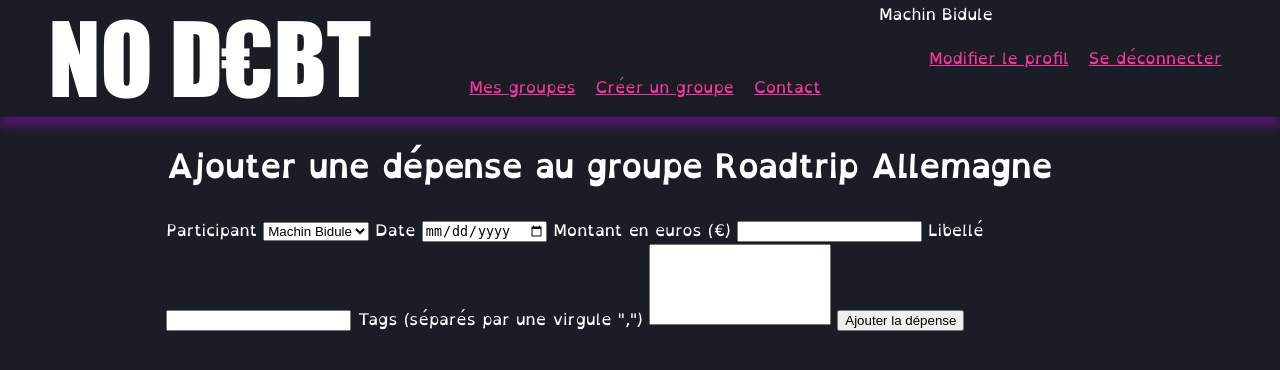
After one commit to Hendremy/NoDebt, a PHP site: page /addExpenseId000001.html in a window 1280 px wide. The commit adds this page. Shown: the top 370 px of the page. Run offline with PHP 8.4, Linux system fonts and the light colour scheme.

Commit message:
Ajouter une dépense fait A faire, ajouter scan

```diff
--- /dev/null
+++ b/addExpenseId000001.html
@@ -0,0 +1,50 @@
+<!DOCTYPE html>
+<html lang="fr">
+<head>
+    <meta charset="utf-8">
+    <title>No Debt - Ajouter une dépense au groupe Roadtrip Allemagne</title>
+    <link rel="stylesheet" href="css/style.css">
+    <link rel="icon" sizes="16x16" href="img/icon.png">
+    <meta name="description" content="No Debt - Gérez facilement vos dépenses de groupe" >
+</head>
+<body>
+<header>
+    <a href="myGroups.html" class="nodebt">NO D€BT</a>
+    <nav class="website-nav">
+        <ul class="nav-links">
+            <li><a href="myGroups.html">Mes groupes</a></li>
+            <li><a href="createGroup.html">Créer un groupe</a></li>
+            <li><a href="contact.html">Contact</a></li>
+        </ul>
+    </nav>
+    <nav class="profile-nav">
+        <span>Machin Bidule</span>
+        <ul class="nav-links">
+            <li><a href="editProfile.html">Modifier le profil</a></li>
+            <li><a href="index.html">Se déconnecter</a></li>
+        </ul>
+    </nav>
+</header>
+<main>
+    <h1>Ajouter une dépense au groupe Roadtrip Allemagne</h1>
+    <form action="groupId000001.html">
+        <label for="participant">Participant</label>
+        <select  name="participant" id="participant" required>
+            <option value="participant1" selected>Machin Bidule</option>
+            <option value="participant2">Helmut Frites</option>
+            <option value="participant3">Hans Zwei</option>
+            <option value="participant4">Jean Néplin</option>
+        </select>
+        <label for="expenseDate">Date</label>
+        <input type="date" name="date" id="expenseDate" required/>
+        <label for="amount">Montant en euros (€)</label>
+        <input type="number" name="amount" id="amount" required/>
+        <label for="name">Libellé</label>
+        <input type="text" name="name" id="name" required/>
+        <label for="tags">Tags (séparés par une virgule ",")</label>
+        <textarea id="tags" name="tags" rows="5" cols="20"></textarea>
+        <input type="submit" class="submit" name="sendbutton" value="Ajouter la dépense">
+    </form>
+</main>
+</body>
+</html>
--- a/css/style.css
+++ b/css/style.css
@@ -174,5 +174,10 @@ table.expenses-table-view{
 .expenses-total{
 	display: flex;
 	justify-content: space-around;
+	align-content: space-between;
 	font-size: 2em;
 }
+
+.expenses-total p{
+	margin: 0;
+}
--- a/groupId000001.html
+++ b/groupId000001.html
@@ -44,9 +44,7 @@
                 <p>Montant total : 250€</p>
                 <p>Moyenne : 62,5€</p>
             </section>
-            <form name="addExpense">
-
-            </form>
+            <a href="addExpenseId000001.html">Ajouter une dépense</a>
         </section>
         <section class="participants">
             <h2>Participants (4)</h2>
```
Also changed, not shown: img/icon.png.
